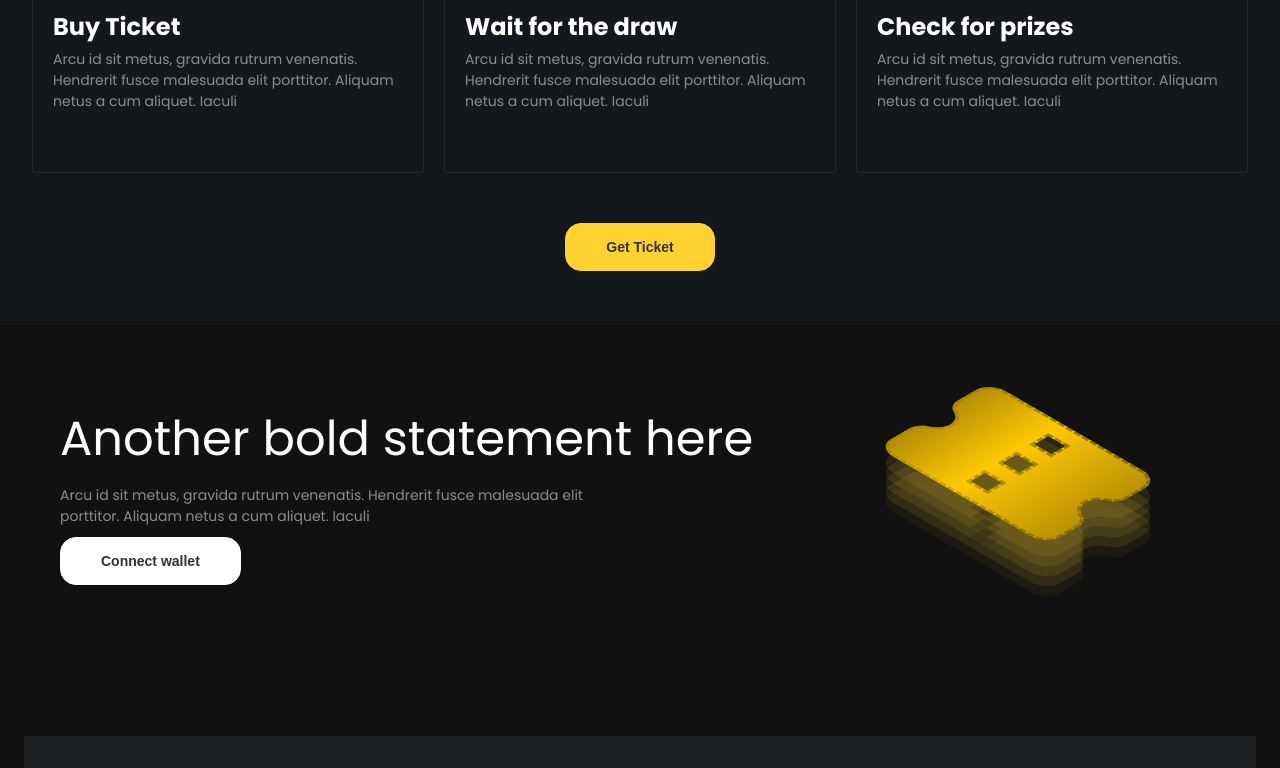
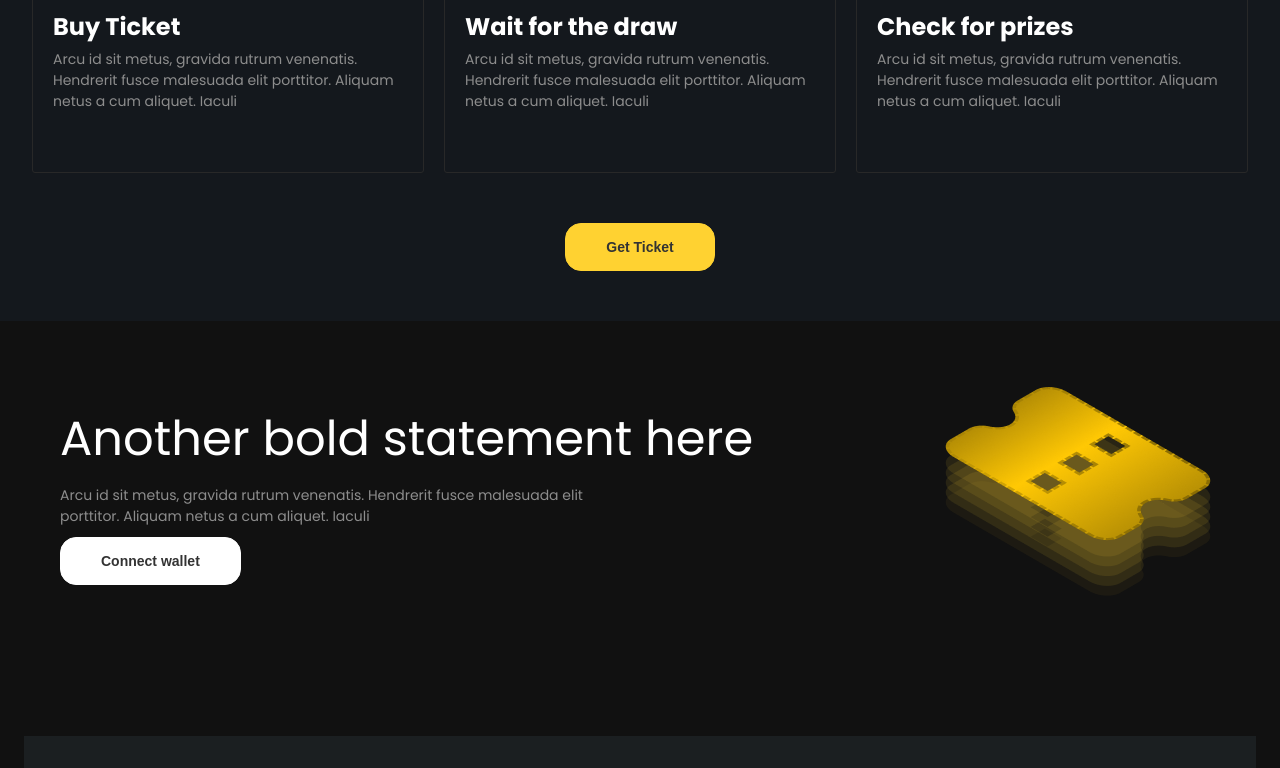
Before and after one commit to solinkz/bnbjackpot, a website: page index.html in a window 1280 px wide. Shown: the part 2078-2846 px from the top of the page. Drawn offline with Linux system fonts and the light colour scheme.

Commit message:
issue arranged

```diff
--- a/sass/layout/_connect.scss
+++ b/sass/layout/_connect.scss
@@ -7,7 +7,6 @@
         flex-direction: row;
         justify-content: space-between;
         align-items: center;
-        width: $default-width;
 
         @include respond(tab-port) {
             flex-direction: column;
```
Also changed, not shown: css/style.css.
